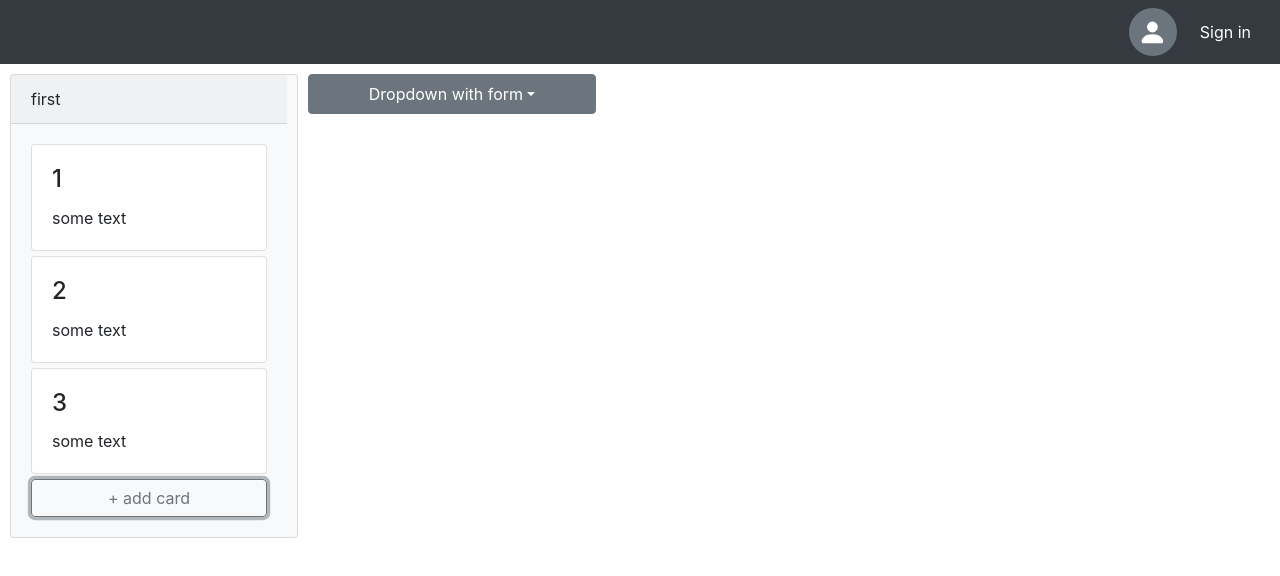
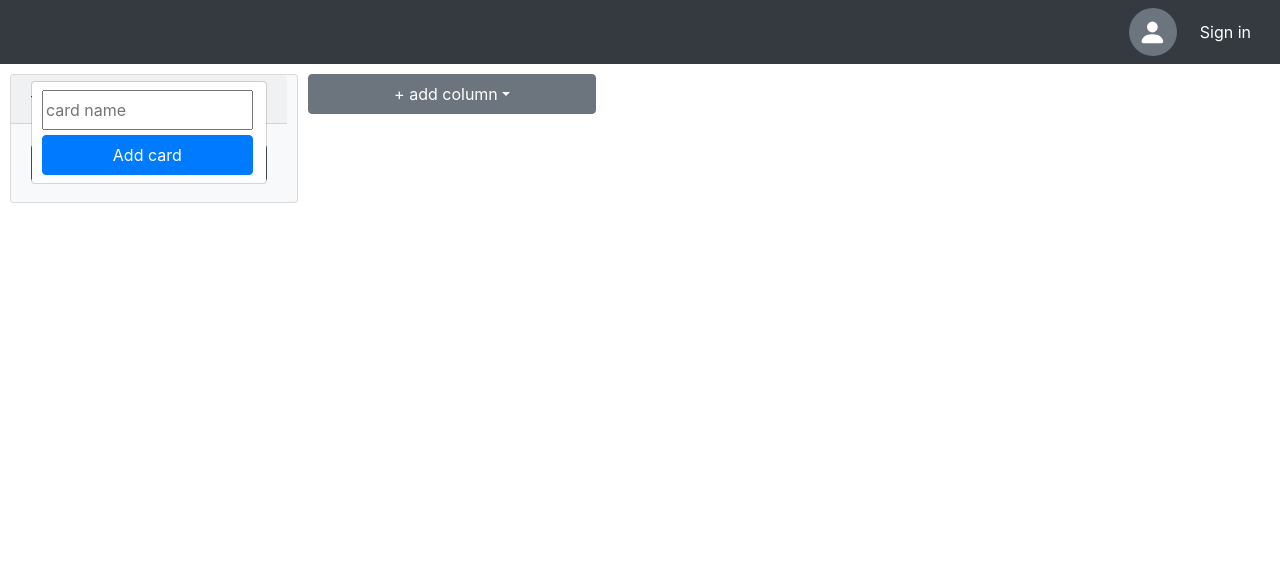
Before and after one commit to MaXsTyLe228/ui-key.ua-trainee-maksym-kashliyatskyi, a Vue app: page /trello-page in a window 1280 px wide. Both pictures are taken after a click on the button "+ add card". Shown: the top 576 px of the page. Built offline with nearby package versions, Linux system fonts and the light colour scheme.

Commit message:
create card with title

```diff
--- a/src/components/Board/Board.vue
+++ b/src/components/Board/Board.vue
@@ -2,7 +2,7 @@
   <div class="content">
     <div class="board">
       <Column v-for="column in columns" :title="column.title" :key="column.title"/>
-      <b-dropdown id="dropdown-form" text="Dropdown with form" class="menu">
+      <b-dropdown id="dropdown-form" text="+ add column" class="menu">
         <input
             :value="columnName"
             type="text"
@@ -34,12 +34,14 @@ export default {
   },
   methods: {
     addColumn() {
+      if (this.columnName) {
         const col = this.columnName
         this.columnName = '';
         const newColumn = {
           title: col,
         };
         return this.columns.push(newColumn)
+      }
     },
   }
 }
@@ -54,11 +56,13 @@ export default {
   flex-direction: row;
   overflow: auto;
 }
-.menu{
+
+.menu {
   height: 40px;
   max-width: 18rem;
   min-width: 18rem !important;
 }
+
 .inputColumn {
   height: 40px;
   width: 16rem;
--- a/src/components/Board/Column/Column.vue
+++ b/src/components/Board/Column/Column.vue
@@ -4,10 +4,20 @@
       :header="title"
       bg-variant="light"
   >
-    <b-card v-for="card in cards" :title="card.title" class="card" :key="card.title">
+    <b-card v-for="card in cards" :sub-title="card.title" class="card" :key="card.title">
       {{ card.text }}
     </b-card>
-    <b-button variant="outline-secondary" class="addCard">+ add card</b-button>
+    <b-dropdown id="dropdown-offset" text="+ add card" class="menu">
+      <input
+          :value="cardName"
+          type="text"
+          class="inputColumn"
+          placeholder="card name"
+          @input="cardName = $event.target.value"
+      />
+      <b-button variant="primary" @click="addCard" class="addCard">Add card</b-button>
+    </b-dropdown>
+    <!--    <b-button variant="outline-secondary" class="addCard">+ add card</b-button>-->
   </b-card>
 </template>
 
@@ -19,12 +29,22 @@ export default {
   },
   data() {
     return {
-      cards: [
-        {title: "1", text: "some text"},
-        {title: "2", text: "some text"},
-        {title: "3", text: "some text"},
-      ]
+      cards: [],
+      cardName: '',
     }
+  },
+  methods: {
+    addCard() {
+      if (this.cardName) {
+        const card = this.cardName
+        this.cardName = '';
+        const newCard = {
+          title: card,
+          text: '',
+        };
+        return this.cards.push(newCard)
+      }
+    },
   }
 }
 </script>
@@ -42,7 +62,20 @@ export default {
   margin-bottom: 5px;
 }
 
-.addCard {
+.menu {
   width: 100%;
 }
+
+.inputColumn {
+  height: 40px;
+  width: 90%;
+  margin-left: 10px;
+  margin-bottom: 5px;
+}
+
+.addCard {
+  height: 40px;
+  width: 90%;
+  margin-left: 10px;
+}
 </style>
```
Lines whose indentation alone changed are shown as unchanged.
